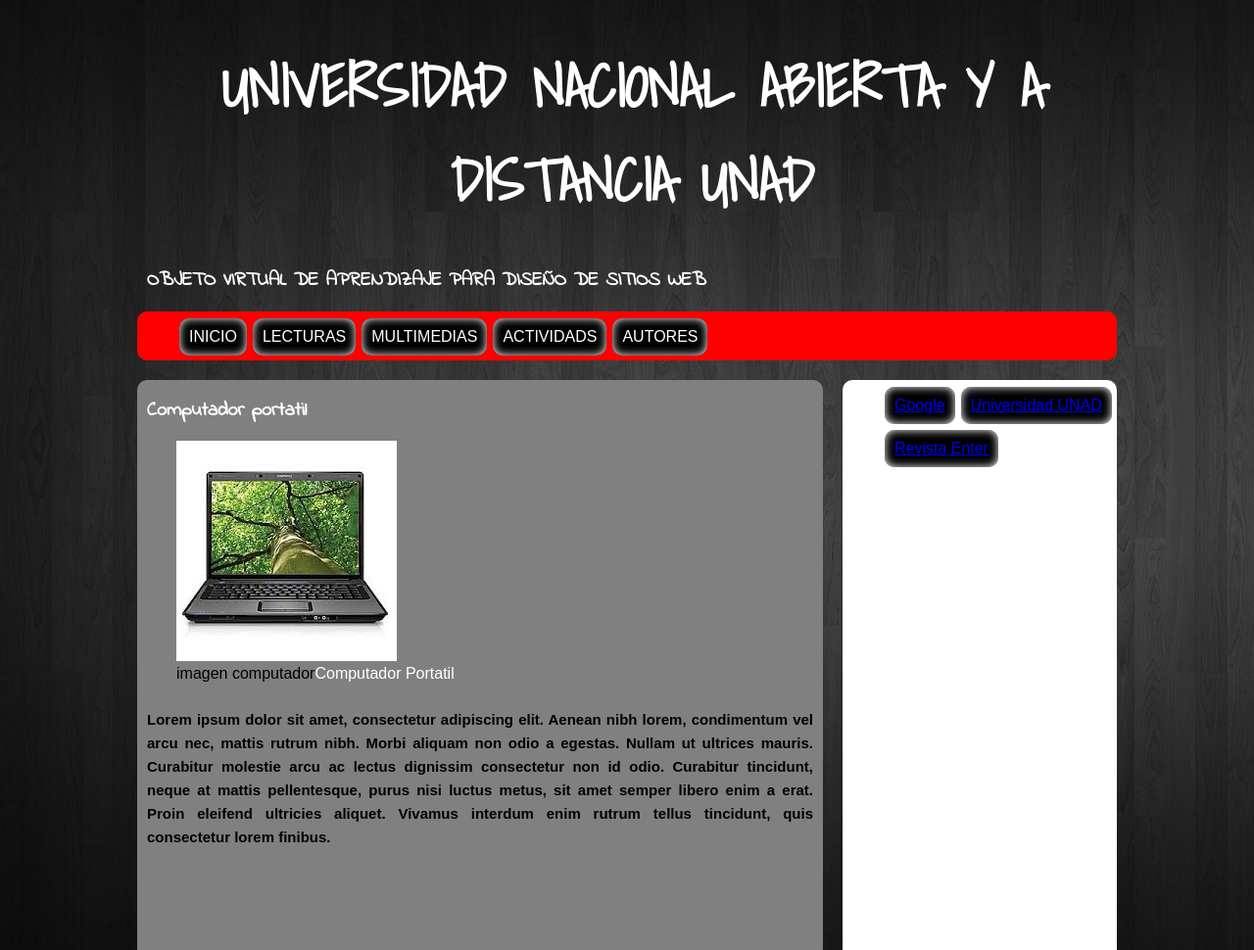
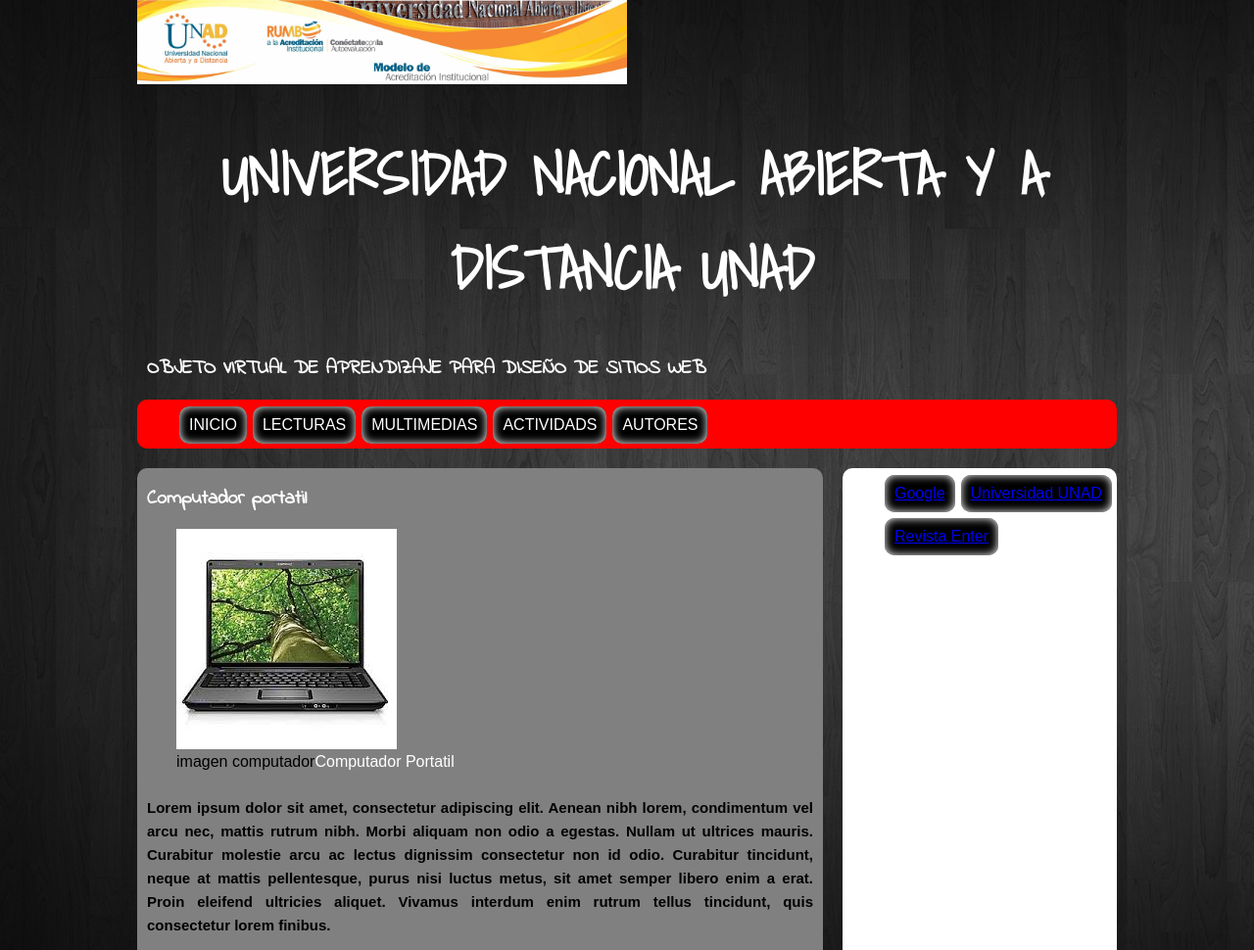
Before and after one commit to Jeralsoft/pagina_prueba, a plain HTML site: page index.html in a window 1280 px wide. Shown: the top 970 px of the page at 98% size. Drawn offline with Linux system fonts and the light colour scheme.

Commit message:
Actualizacion1..4
Cuarto Ajuste

```diff
--- a/index.html
+++ b/index.html
@@ -24,6 +24,8 @@
 
 <Div id="contenidos">
 	<header>
+		    <img src="img/banner_modelo_ai.jpg" width="500px" class="imgcenter">
+    <!-- <img src="img/unad3.jpg" width="500px"  alt="Diseño de Sitios Web"> -->
 		<h1>UNIVERSIDAD NACIONAL ABIERTA Y A DISTANCIA UNAD</h1>
 		<h2>OBJETO VIRTUAL DE APRENDIZAJE PARA DISEÑO DE SITIOS WEB</h2>
 	</header>
```
Also changed, not shown: img/banner-cv.png (added), img/banner_modelo_ai.jpg (added), img/banner_principal.png (added), img/unad.png (added).
